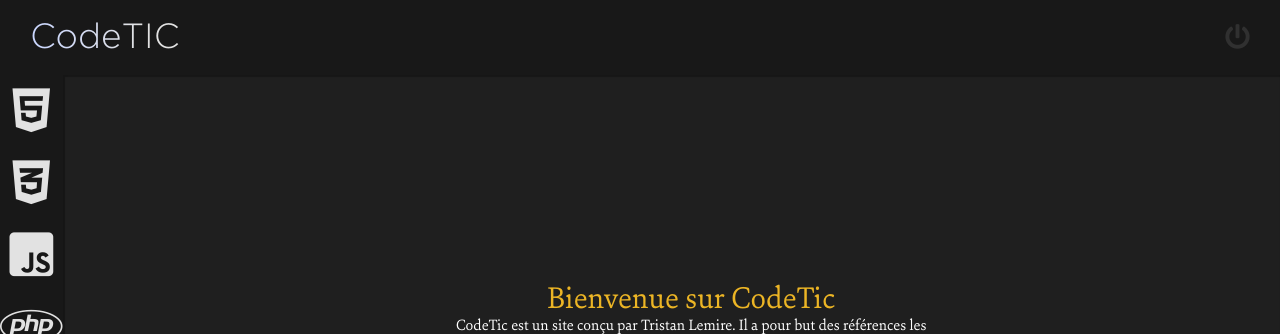
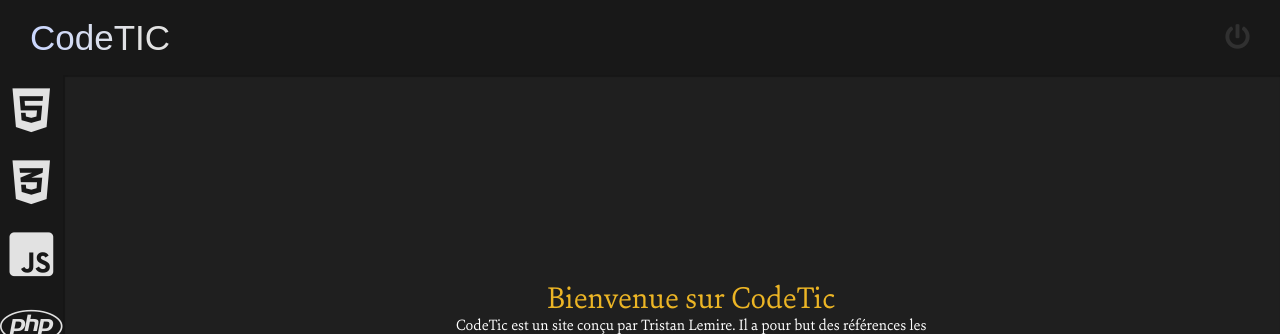
Before and after one commit to TristanLemire/CodeTIC, a PHP site: page /index.html in a window 1280 px wide. Shown: the top 334 px of the page. Run offline with PHP 8.4, Linux system fonts and the light colour scheme; some libraries are stand-ins or nearby versions.

Commit message:
logo change

```diff
--- a/css/style.css
+++ b/css/style.css
@@ -57,7 +57,7 @@ table {
     src: url("../fonts/SinaNov.otf") format("truetype");
 }
 
-
+@import url('https://fonts.googleapis.com/css?family=Oswald');
 
 header {
     display: inline-flex;
@@ -73,7 +73,7 @@ header h1 a{
     width: 200px;
     line-height: 75px;
     font-size: 35px;
-    font-family: "Gotham";
+    font-family: 'Oswald', sans-serif;
     margin-left:30px;
     color: rgb(242, 242, 242);
     background: linear-gradient(to right, #C9D6FF 0%, #E2E2E2 75%);
```
